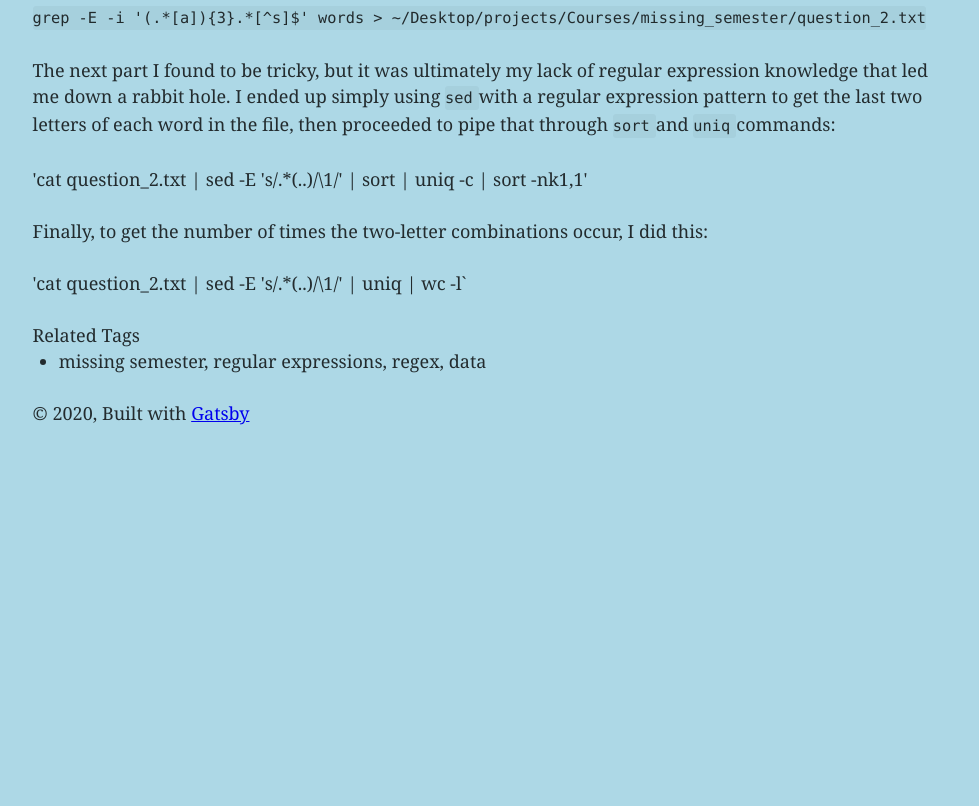
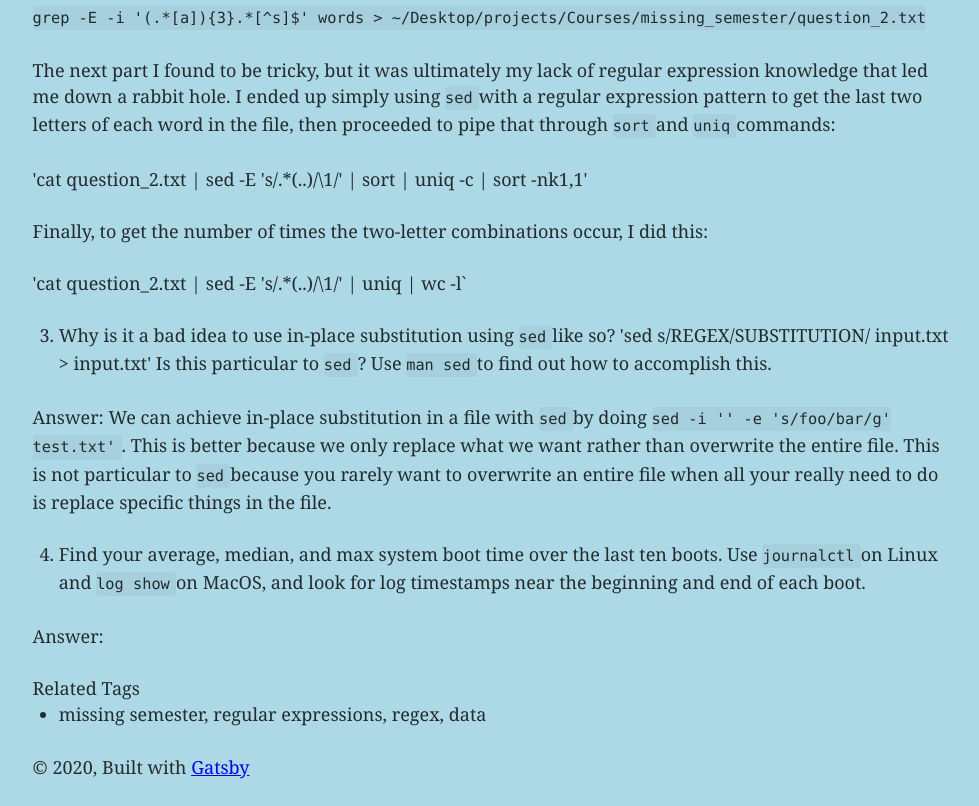
Before and after one commit to anthonyzamarro/anthonyzamarro, a Gatsby site: page /blog/2020/12-05--missing-semester-lesson-four/ in a window 1280 px wide. Shown: the part 714-1520 px from the top of the page, without its empty margins (147-1126 px from the left). Before the commit the page ends 1167 px from the top, so only its background shows below. Built offline with nearby package versions, Linux system fonts and the light colour scheme; Gatsby itself is replaced by a stand-in of ours; some packages are replaced by stand-ins of ours.

Commit message:
complete question 4 of lesson 4

```diff
--- a/src/posts/2020/12-05--missing-semester-lesson-four/index.mdx
+++ b/src/posts/2020/12-05--missing-semester-lesson-four/index.mdx
@@ -25,3 +25,12 @@
 	Finally, to get the number of times the two-letter combinations occur, I did this:
 
 	'cat question_2.txt | sed -E 's/.*(..)/\1/' | uniq | wc -l`
+
+3. Why is it a bad idea to use in-place substitution using `sed` like so? 'sed s/REGEX/SUBSTITUTION/ input.txt > input.txt' Is this particular to `sed`? Use `man sed` to find out how to accomplish this.
+
+Answer:
+	We can achieve in-place substitution in a file with `sed` by doing `sed -i '' -e 's/foo/bar/g' test.txt'`. This is better because we only replace what we want rather than overwrite the entire file. This is not particular to `sed` because you rarely want to overwrite an entire file when all your really need to do is replace specific things in the file.
+
+4. Find your average, median, and max system boot time over the last ten boots. Use `journalctl` on Linux and `log show` on MacOS, and look for log timestamps near the beginning and end of each boot.
+
+Answer:
```
